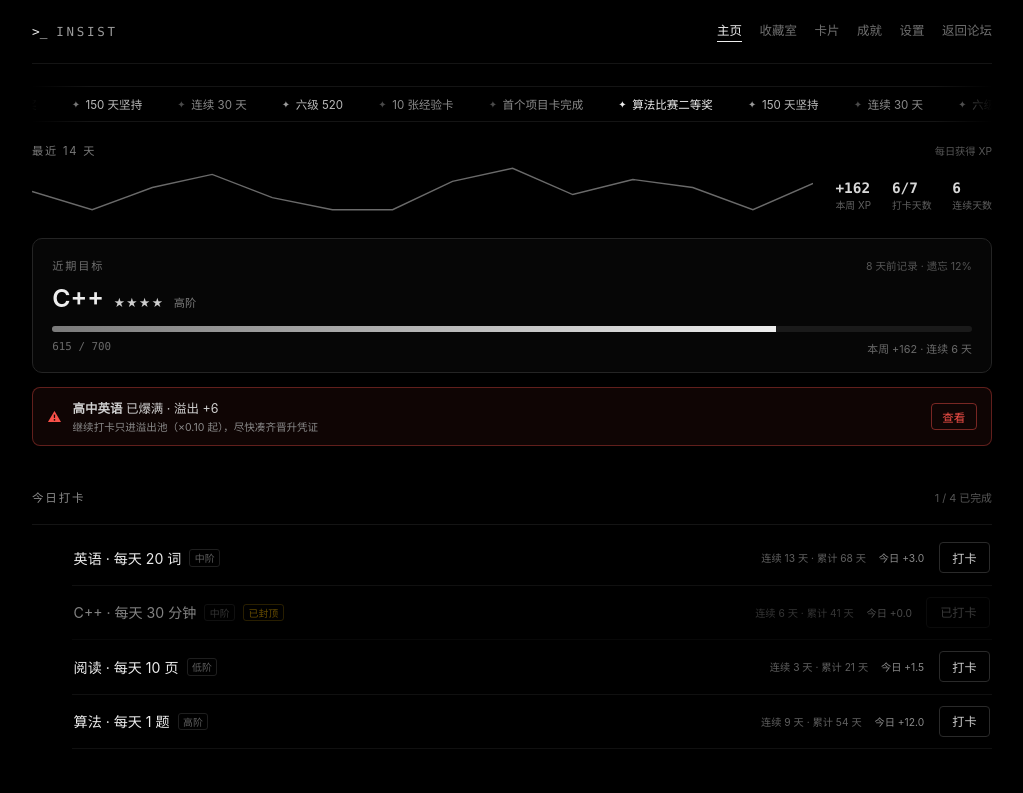
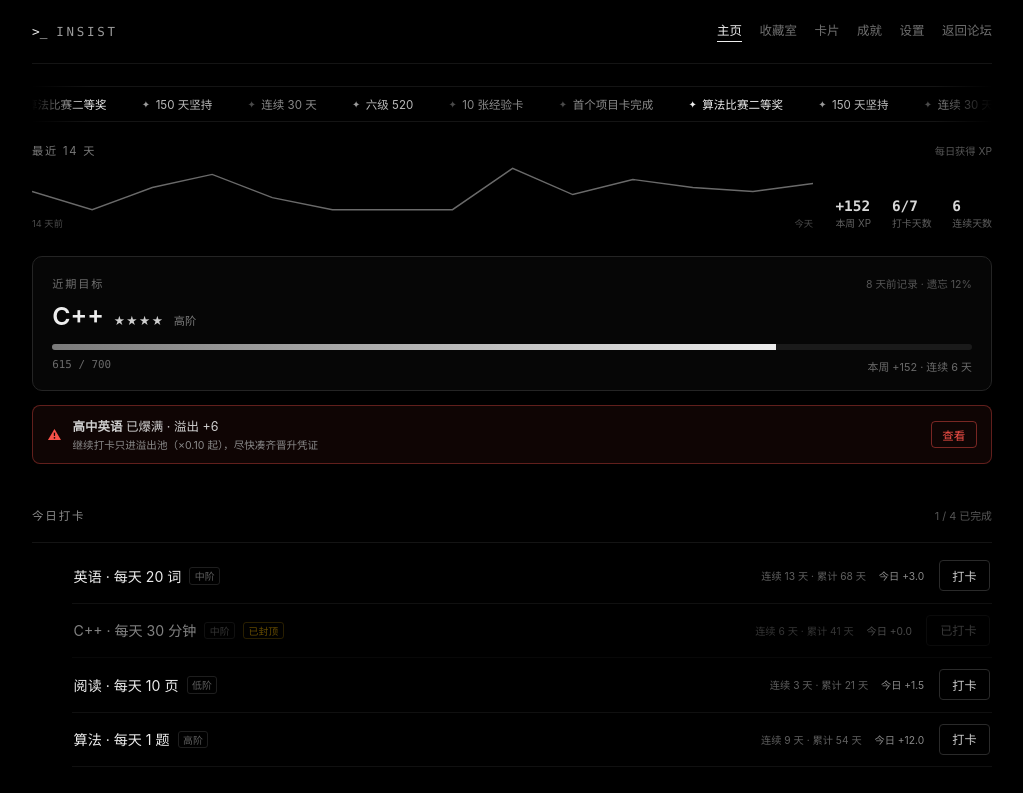
Before and after one commit to DISI-al/disi-forum, a Vue app in the folder disi_vue_project/: page /insist in a window 1280 px wide. Shown: the top 793 px of the page, without its empty margins (128-1151 px from the left). Built offline with nearby package versions, Linux system fonts and the light colour scheme; sample sign-in values are in the browser's storage.

Commit message:
INSIST 主页：连续天数改为从数据推导，折线补起止标注，滑墙首项不再被裁

```diff
--- a/disi_vue_project/src/insist/mock.js
+++ b/disi_vue_project/src/insist/mock.js
@@ -58,7 +58,7 @@ export const lockedAchievements = [
 ]
 
 /* ---------- 最近 14 天每日 XP ---------- */
-export const dailyXp = [18, 0, 22, 35, 12, 0, 0, 28, 41, 15, 30, 22, 0, 26]
+export const dailyXp = [18, 0, 22, 35, 12, 0, 0, 0, 41, 15, 30, 22, 18, 26]
 
 /* ---------- 工具 ---------- */
 export const levelName = (level) => LEVELS[level] || LEVELS[0]
--- a/disi_vue_project/src/views/Insist.vue
+++ b/disi_vue_project/src/views/Insist.vue
@@ -45,6 +45,16 @@ const chart = computed(() => {
 const weekXp = computed(() => dailyXp.slice(-7).reduce((a, b) => a + b, 0))
 const checkDays = computed(() => dailyXp.slice(-7).filter((v) => v > 0).length)
 
+/* 连续天数：从今天往回数，连续有记录的天数 */
+const streakDays = computed(() => {
+  let n = 0
+  for (let i = dailyXp.length - 1; i >= 0; i--) {
+    if (dailyXp[i] > 0) n++
+    else break
+  }
+  return n
+})
+
 const skillName = (id) => skills.find((s) => s.id === id)?.name || id
 </script>
 
@@ -71,13 +81,19 @@ const skillName = (id) => skills.find((s) => s.id === id)?.name || id
           <span class="recent-range">每日获得 XP</span>
         </div>
         <div class="recent-body">
-          <svg class="spark" :viewBox="`0 0 ${chart.w} ${chart.h}`" preserveAspectRatio="none" aria-hidden="true">
-            <path :d="chart.points" />
-          </svg>
+          <div class="chart-wrap">
+            <svg class="spark" :viewBox="`0 0 ${chart.w} ${chart.h}`" preserveAspectRatio="none" aria-hidden="true">
+              <path :d="chart.points" />
+            </svg>
+            <div class="chart-axis">
+              <span>14 天前</span>
+              <span>今天</span>
+            </div>
+          </div>
           <div class="recent-stats">
             <div class="rs"><b class="mono">+{{ weekXp }}</b><span>本周 XP</span></div>
             <div class="rs"><b class="mono">{{ checkDays }}/7</b><span>打卡天数</span></div>
-            <div class="rs"><b class="mono">6</b><span>连续天数</span></div>
+            <div class="rs"><b class="mono">{{ streakDays }}</b><span>连续天数</span></div>
           </div>
         </div>
       </section>
@@ -98,7 +114,7 @@ const skillName = (id) => skills.find((s) => s.id === id)?.name || id
         </div>
         <div class="focus-foot">
           <span class="mono">{{ focus.xp }} / 700</span>
-          <span>本周 +{{ weekXp }} · 连续 6 天</span>
+          <span>本周 +{{ weekXp }} · 连续 {{ streakDays }} 天</span>
         </div>
       </section>
 
@@ -178,7 +194,7 @@ const skillName = (id) => skills.find((s) => s.id === id)?.name || id
 .marquee-track {
   display: flex;
   gap: 2.2rem;
-  padding-left: 14px;
+  padding-left: 90px;
   width: max-content;
   animation: marquee 32s linear infinite;
 }
@@ -212,10 +228,23 @@ const skillName = (id) => skills.find((s) => s.id === id)?.name || id
   gap: 1.4rem;
   margin-top: 0.5rem;
 }
+.chart-wrap {
+  flex: 1;
+  min-width: 0;
+  display: flex;
+  flex-direction: column;
+  gap: 0.25rem;
+}
 .spark {
-  flex: 1;
+  width: 100%;
   height: 46px;
-  min-width: 0;
+  display: block;
+}
+.chart-axis {
+  display: flex;
+  justify-content: space-between;
+  font-size: 0.58rem;
+  color: #4a4a4a;
 }
 .spark path {
   fill: none;
```
